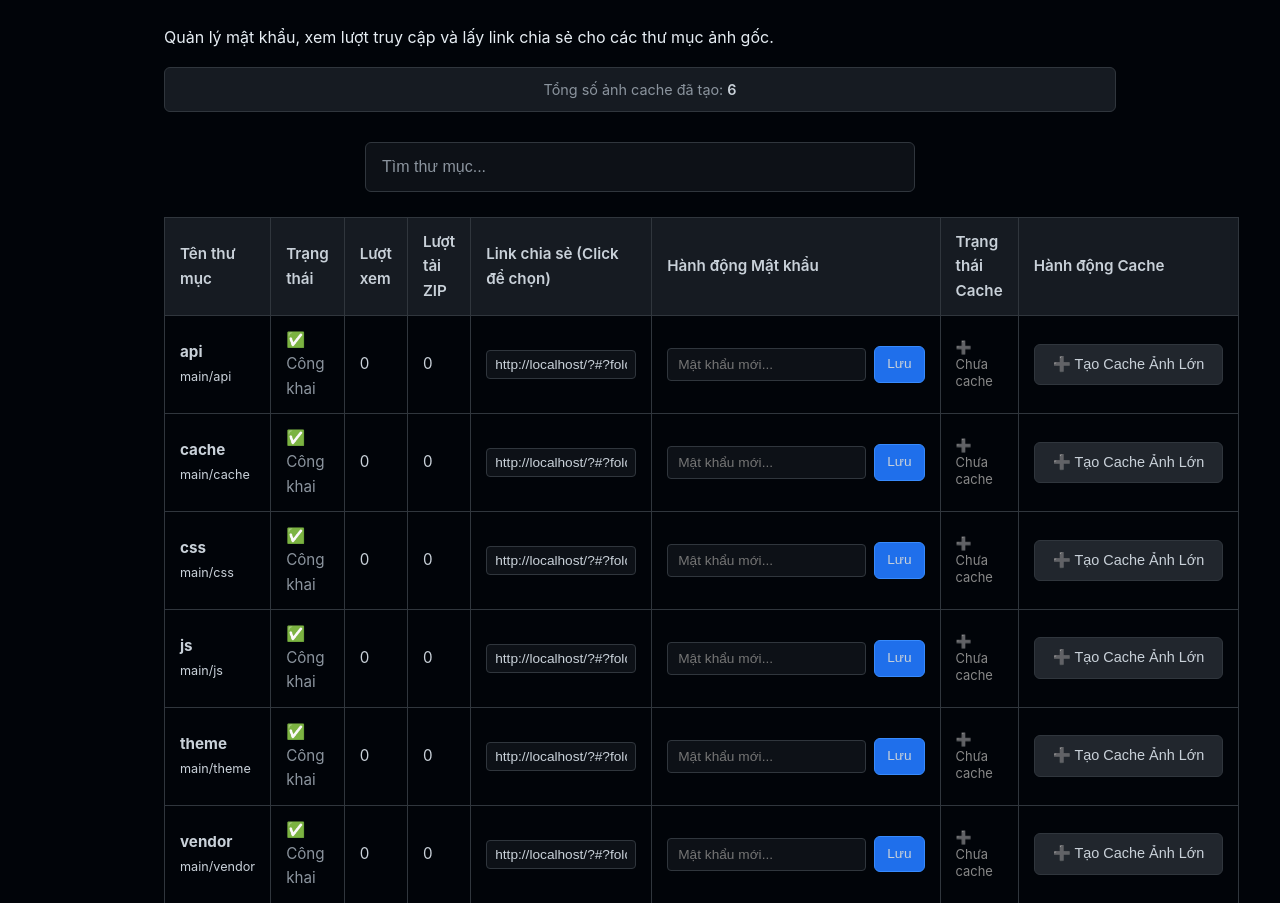
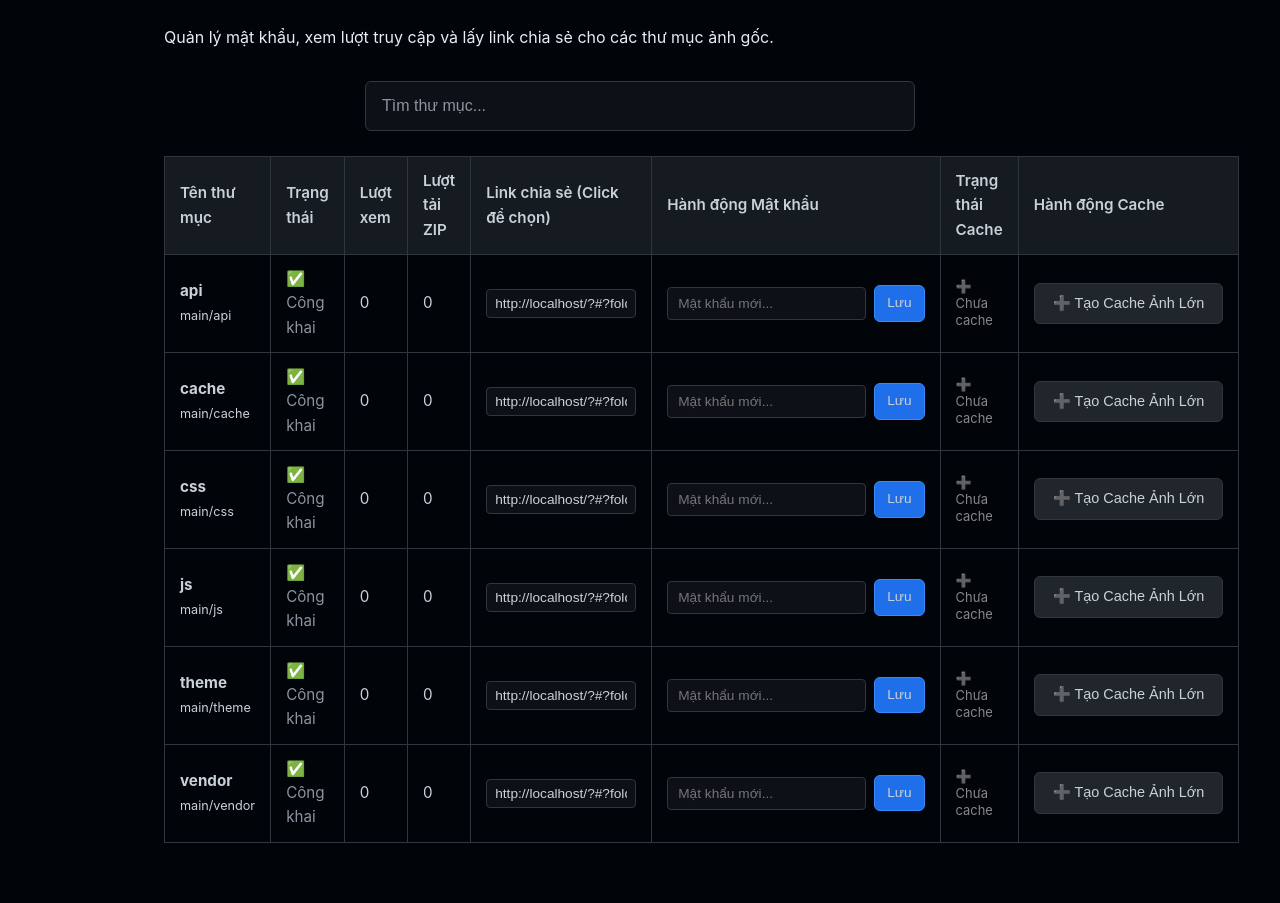
Before and after one commit to votanlenhan/photo_viewer, a PHP site: page /admin.php in a window 1280 px wide. Shown: the part 97-1000 px from the top of the page. After the commit the page ends 940 px from the top, so only its background shows below. Run offline with PHP 8.4, Linux system fonts and the light colour scheme; the visitor is signed in with stand-in values (Sample User, id 1).

Commit message:
Fix: Correct cache count display and API logic

```diff
--- a/admin.php
+++ b/admin.php
@@ -36,10 +36,12 @@ $admin_username = isset($_SESSION['admin_username']) ? htmlspecialchars($_SESSIO
         </div>
         <p>Quản lý mật khẩu, xem lượt truy cập và lấy link chia sẻ cho các thư mục ảnh gốc.</p>
 
-        <!-- Cache Count Display -->
+        <!-- Cache Count Display REMOVED -->
+        <!--
         <div class="cache-stats-display">
             Tổng số ảnh cache đã tạo: <strong id="total-cache-count">...</strong>
         </div>
+        -->
 
         <!-- Moved Feedback Div Here -->
         <div id="admin-feedback" class="feedback-message" style="display: none;"></div>
--- a/api/actions_admin.php
+++ b/api/actions_admin.php
@@ -229,7 +229,7 @@ switch ($action) {
 
             json_response([
                 'folders' => $folders_data,
-                'total_cache_files' => count($folders_data) // Add count to response
+                // 'total_cache_files' => $total_cache_files // REMOVED from response
             ]);
 
         } catch (Throwable $e) {
--- a/css/style.css
+++ b/css/style.css
@@ -1389,21 +1389,23 @@ main.container {
     color: #c9d1d9;
 }
 
-/* Cache Stats Display */
+/* Cache Stats Display REMOVED */
+/*
 .cache-stats-display {
-    margin: 15px 0 20px 0; /* Add some vertical spacing */
+    margin: 15px 0 20px 0;
     padding: 10px 15px;
-    background-color: #161b22; /* Subtle background */
+    background-color: #161b22;
     border: 1px solid #30363d;
     border-radius: 6px;
-    color: #8b949e; /* Lighter text color */
+    color: #8b949e;
     font-size: 0.9em;
     text-align: center;
 }
 .cache-stats-display strong {
-    color: #c9d1d9; /* Make the count stand out slightly */
+    color: #c9d1d9;
     font-weight: 600;
 }
+*/
 
 /* Admin Message/Feedback Box Styling */
 .admin-view .message,
--- a/js/admin.js
+++ b/js/admin.js
@@ -331,9 +331,6 @@ document.addEventListener('DOMContentLoaded', () => {
     async function fetchAndRenderFolders(searchTerm = '') {
         if (!folderListBody) return;
         folderListBody.innerHTML = '<tr><td colspan="8">Đang tải dữ liệu...</td></tr>';
-        // Also reset total cache count while loading
-        const totalCacheSpan = document.getElementById('total-cache-count');
-        if (totalCacheSpan) totalCacheSpan.textContent = '...';
 
         let apiUrl = 'api.php?action=admin_list_folders';
         if (searchTerm) {
@@ -353,11 +350,6 @@ document.addEventListener('DOMContentLoaded', () => {
 
             // Render the table
             renderFolderTable(result.folders);
-
-            // Update total cache count display
-            if (totalCacheSpan && result.total_cache_files !== undefined) {
-                 totalCacheSpan.textContent = result.total_cache_files.toLocaleString(); // Format number
-             }
 
         } catch (error) {
             console.error("Lỗi tải danh sách thư mục:", error);
```
Also changed, not shown: 1 other file.
